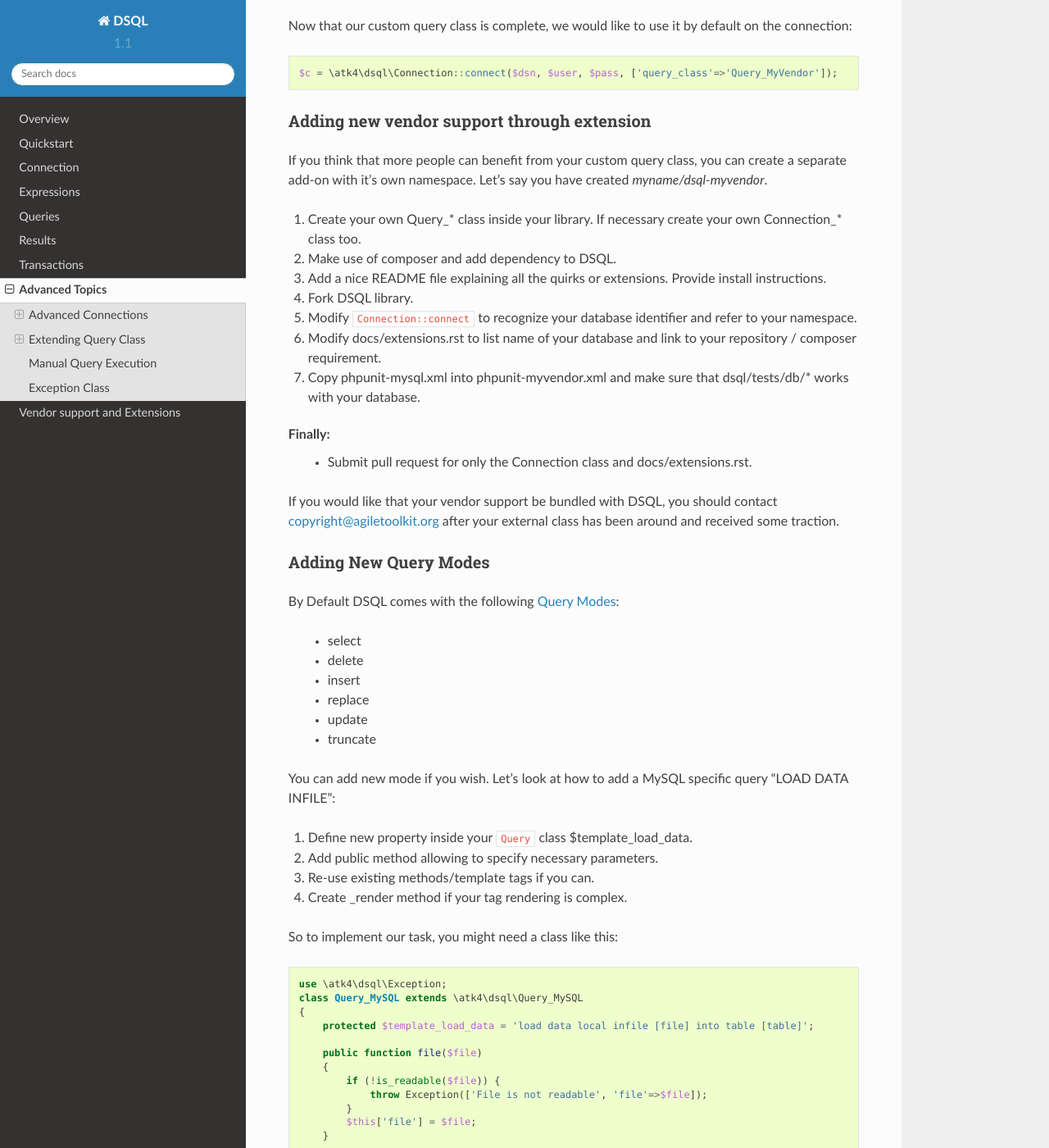
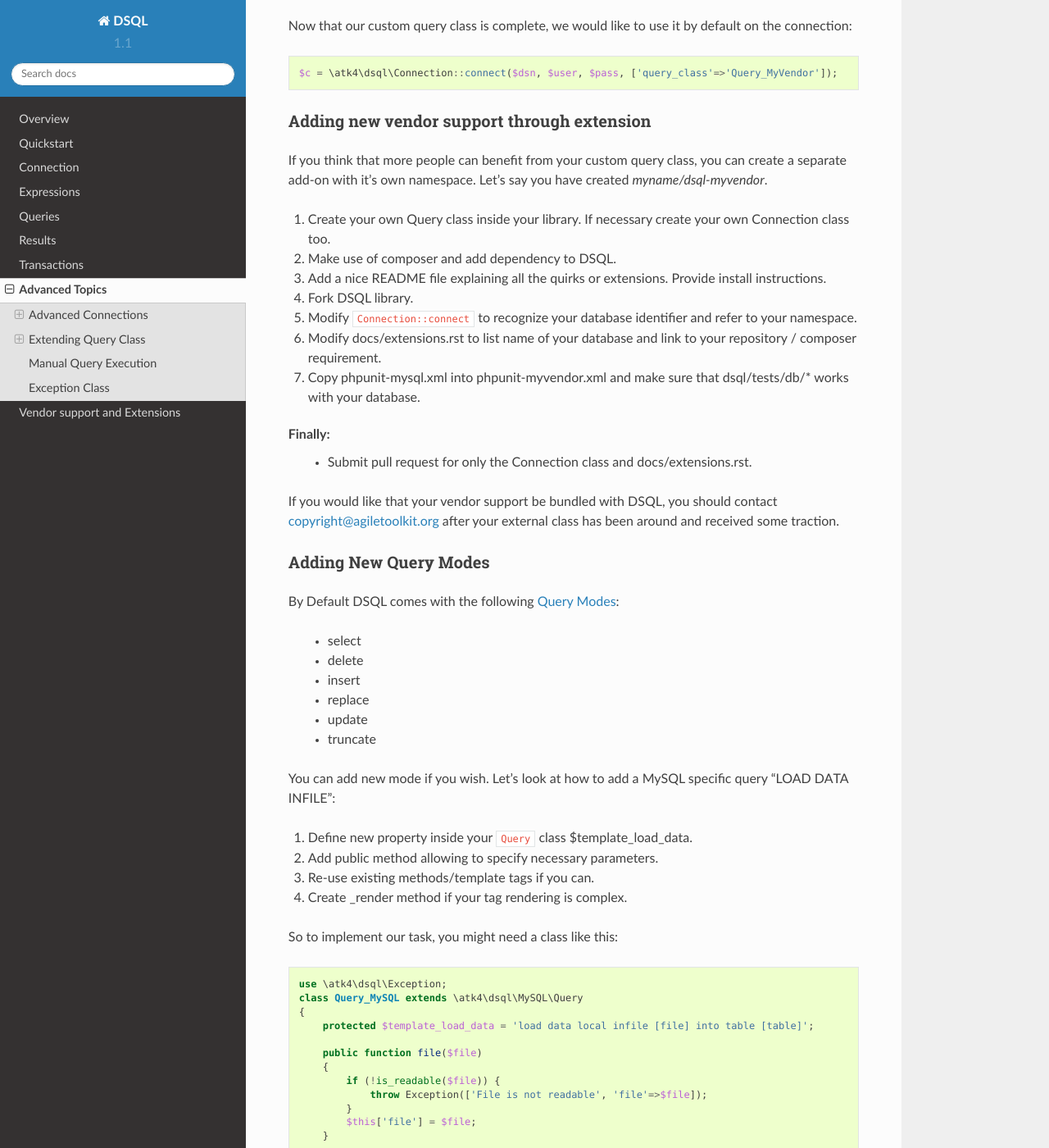
Before and after one commit to atk4/dsql, a Sphinx documentation site: the page built from docs/advanced.rst, in a window 1280 px wide and 1400 px high, scrolled down 4135 px. Shown: the whole window at 82% size. Built offline with Sphinx 7.4.7 and the Read the Docs theme 2.0.0, drawn with Linux system fonts in a browser that asks for light colours; cross-references to code outside the pages are shown as plain code; some of the changed text lies outside the part shown.

Commit message:
[update] docs

```diff
--- a/docs/advanced.rst
+++ b/docs/advanced.rst
@@ -70,7 +70,7 @@
 If you are creating :php:class:`Connection` through constructor, you may have
 to explicitly specify property :php:attr:`Connection::query_class`::
 
-    $c = new Connection(['connection'=>$pdo, 'query_class'=>atk4\dsql\Query_SQLite::class]);
+    $c = new Connection(['connection'=>$pdo, 'query_class'=>atk4\dsql\SQLite\Query::class]);
 
 This is also useful, if you have created your own Query class in a different
 namespace and wish to use it.
@@ -203,13 +203,13 @@
 .. _new_vendor:
 
 Adding new vendor support through extension
-------------------------------------------
+-------------------------------------------
 If you think that more people can benefit from your custom query class, you can
 create a separate add-on with it's own namespace. Let's say you have created
 `myname/dsql-myvendor`.
 
-1. Create your own Query_* class inside your library. If necessary create your
-   own Connection_* class too.
+1. Create your own Query class inside your library. If necessary create your
+   own Connection class too.
 2. Make use of composer and add dependency to DSQL.
 3. Add a nice README file explaining all the quirks or extensions. Provide
    install instructions.
@@ -252,7 +252,7 @@
 So to implement our task, you might need a class like this::
 
     use \atk4\dsql\Exception;
-    class Query_MySQL extends \atk4\dsql\Query_MySQL
+    class Query_MySQL extends \atk4\dsql\MySQL\Query
     {
         protected $template_load_data = 'load data local infile [file] into table [table]';
 
--- a/docs/expressions.rst
+++ b/docs/expressions.rst
@@ -174,7 +174,7 @@
 If you are looking to use connection :php:class:`Query` class, you may want to
 consider using a proper vendor-specific subclass::
 
-    $query = new Query_MySQL('connection'=>$pdo_dbh);
+    $query = new \atk4\dsql\MySQL\Query('connection'=>$pdo_dbh);
 
 
 If your expression already exist and you wish to associate it with connection
```
Also changed, not shown: other parts of docs/advanced.rst (+4 -4 lines).
